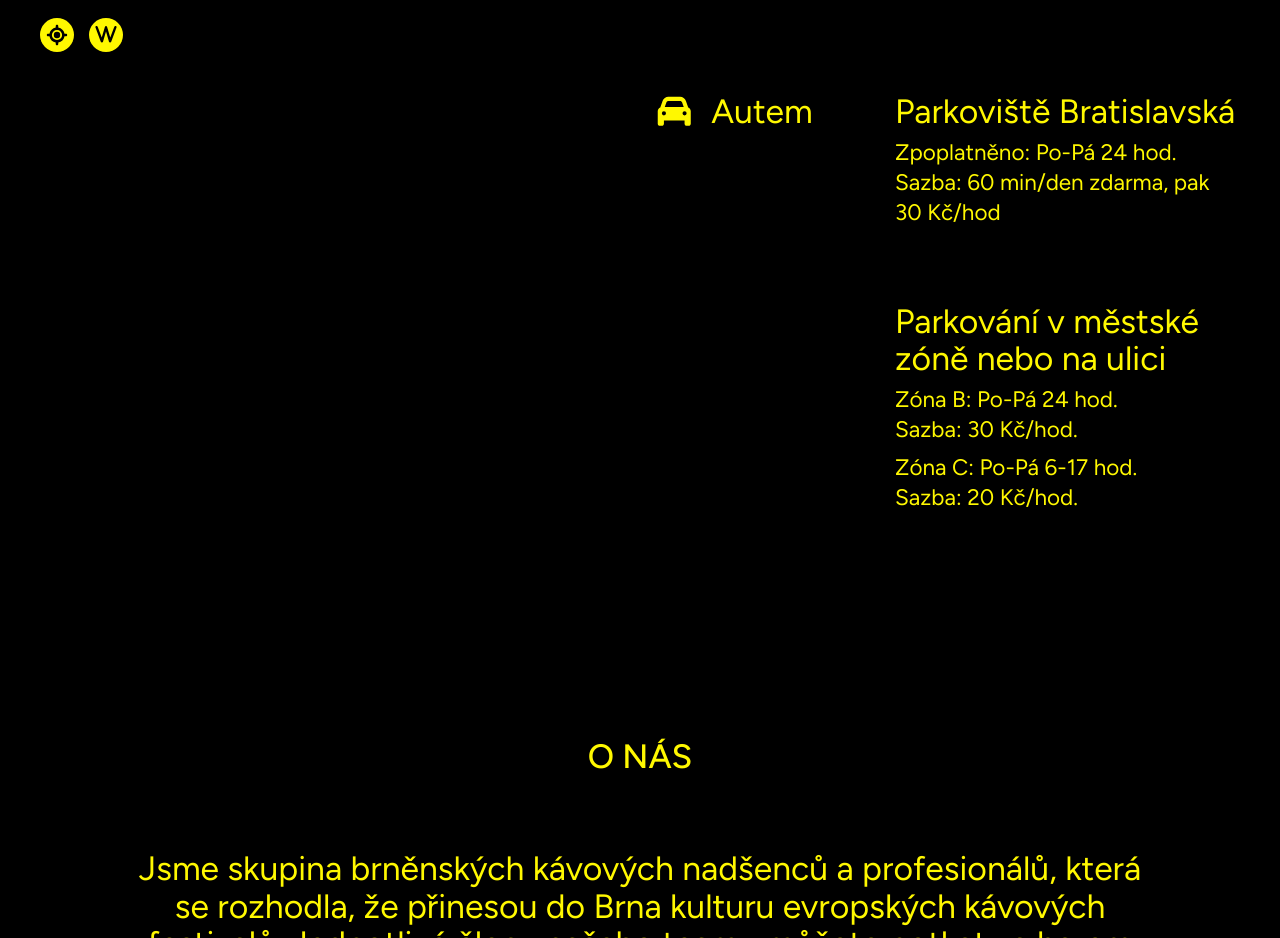
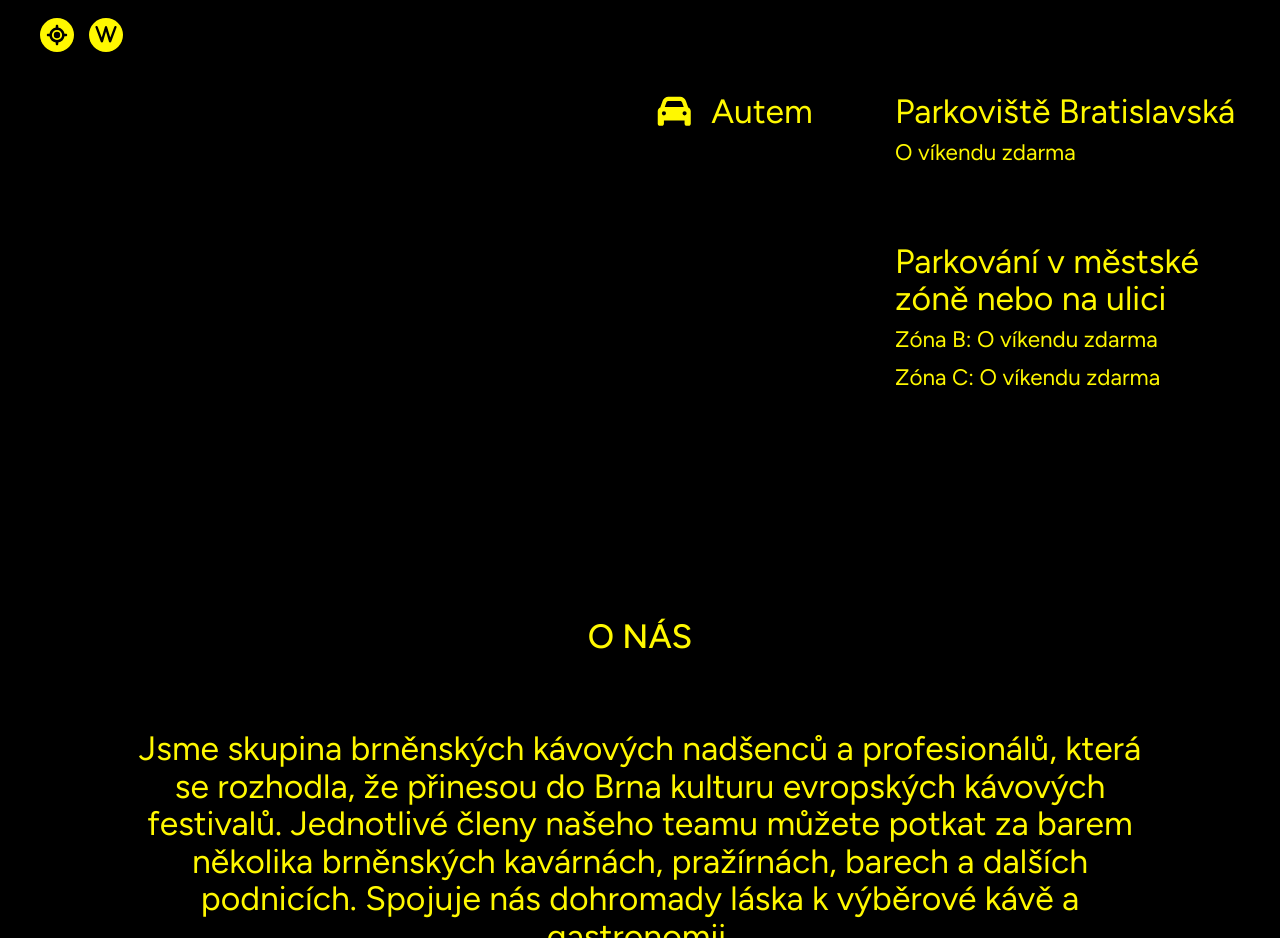
Before and after one commit to baristalive/roastfestival.eu, a Next.js app: page /cz in a window 1280 px wide. Shown: the part 9320-10258 px from the top of the page. Built offline with nearby package versions, Linux system fonts and the light colour scheme; no server answers.

Commit message:
fix: update parking prices
Signed-off-by: Tomas Coufal <coufal.tom@gmail.com>

```diff
--- a/app/[lang]/sections/Map.tsx
+++ b/app/[lang]/sections/Map.tsx
@@ -110,10 +110,7 @@ export const Map = () => {
               <h5 className="text-4xl">{lang.location.parking.lot.title}</h5>
               <ul>
                 <li className="text-2xl">
-                  {lang.location.parking.lot.priceWhen}
-                </li>
-                <li className="text-2xl">
-                  {lang.location.parking.lot.priceAmount}
+                  {lang.location.parking.lot.description}
                 </li>
               </ul>
             </div>
@@ -122,7 +119,6 @@ export const Map = () => {
               {lang.location.parking.zones.pricing.map((z) => (
                 <ul key={z.title}>
                   <li className="text-2xl">{z.title}</li>
-                  <li className="text-2xl">{z.price}</li>
                 </ul>
               ))}
             </div>
--- a/app/dictionaries/cz.json
+++ b/app/dictionaries/cz.json
@@ -20,19 +20,16 @@
     "parking": {
       "lot": {
         "title": "Parkoviště Bratislavská",
-        "priceWhen": "Zpoplatněno: Po-Pá 24 hod.",
-        "priceAmount": "Sazba: 60 min/den zdarma, pak 30 Kč/hod"
+        "description": "O víkendu zdarma"
       },
       "zones": {
         "title": "Parkování v městské zóně nebo na ulici",
         "pricing": [
           {
-            "title": "Zóna B: Po-Pá 24 hod.",
-            "price": "Sazba: 30 Kč/hod."
+            "title": "Zóna B: O víkendu zdarma"
           },
           {
-            "title": "Zóna C: Po-Pá 6-17 hod.",
-            "price": "Sazba: 20 Kč/hod."
+            "title": "Zóna C: O víkendu zdarma"
           }
         ]
       }
--- a/app/dictionaries/en.json
+++ b/app/dictionaries/en.json
@@ -27,19 +27,16 @@
     "parking": {
       "lot": {
         "title": "Bratislavská Parking",
-        "priceWhen": "Paid: Mon-Fri all day.",
-        "priceAmount": "Price: first 60 min for free, hourly rate 30 Kč."
+        "description": "Free on weekends"
       },
       "zones": {
         "title": "Residential parking zones",
         "pricing": [
           {
-            "title": "Zone B: Mon-Fri all day.",
-            "price": "Price: 30 Kč/hour."
+            "title": "Zone B: Free on weekends"
           },
           {
-            "title": "Zone C: Mon-Fri 6AM - 17PM.",
-            "price": "Price: 20 Kč/hour."
+            "title": "Zone C: Free on weekends"
           }
         ]
       }
```
